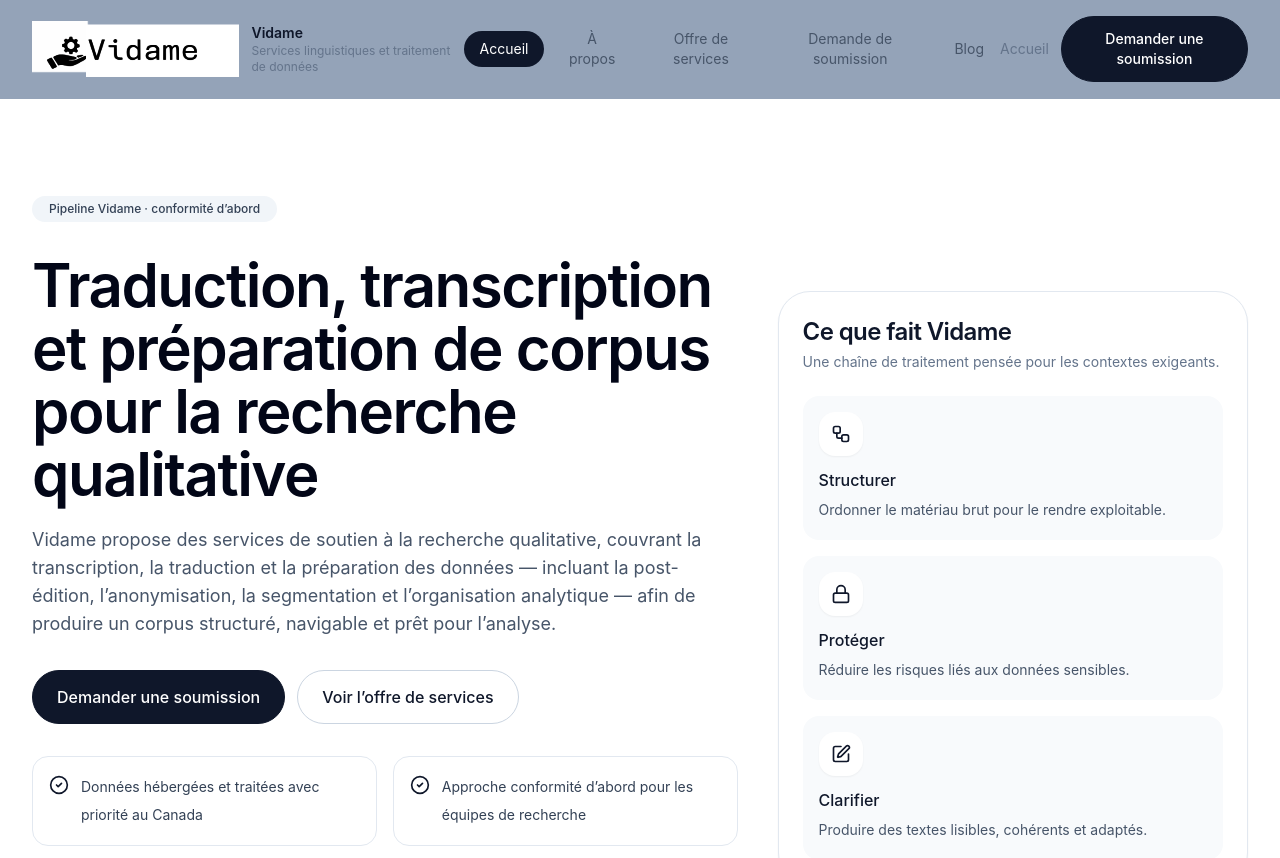
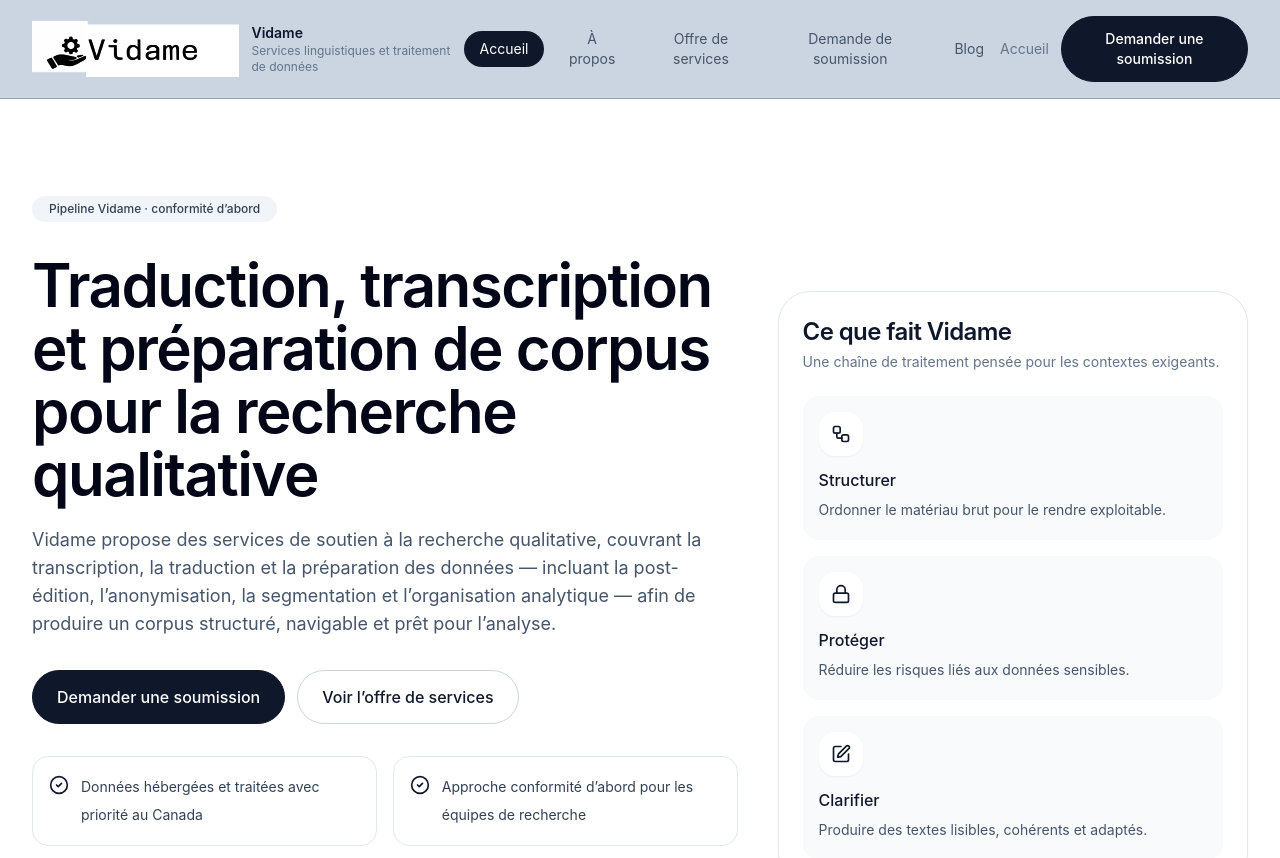
Before and after one commit to momopro21/vidame-recherche, a React (Vite) app: page / in a window 1280 px wide. Shown: the top 858 px of the page. Built offline with nearby package versions, Linux system fonts and the light colour scheme; the HTML template or start-up script is replaced by a standard one.

Commit message:
Change header background color from slate-400 to slate-300

```diff
--- a/src/App.tsx
+++ b/src/App.tsx
@@ -190,7 +190,7 @@ function Shell({ page, setPage }: { page: string; setPage: (page: string) => voi
     <div className="min-h-screen bg-white text-slate-900">
       {/* ===== VIDAME_REPERE_HEADER ===== */}
       {/* En-tête fixe du site : logo + navigation + bouton de soumission */}
-      <header className="sticky top-0 z-40 border-b border-slate-400 bg-slate-400">
+      <header className="sticky top-0 z-40 border-b border-slate-400 bg-slate-300">
         <div className="mx-auto flex max-w-7xl items-center justify-between px-4 py-4 md:px-8">
           <button onClick={() => setPage("accueil")} className="flex items-center gap-3 text-left">
             <div className="flex items-center gap-3">
```
